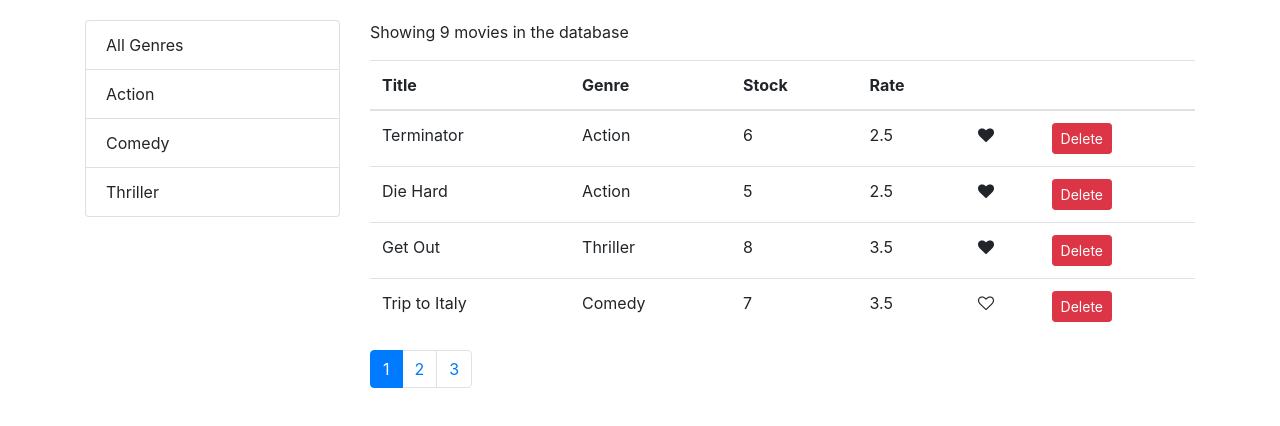
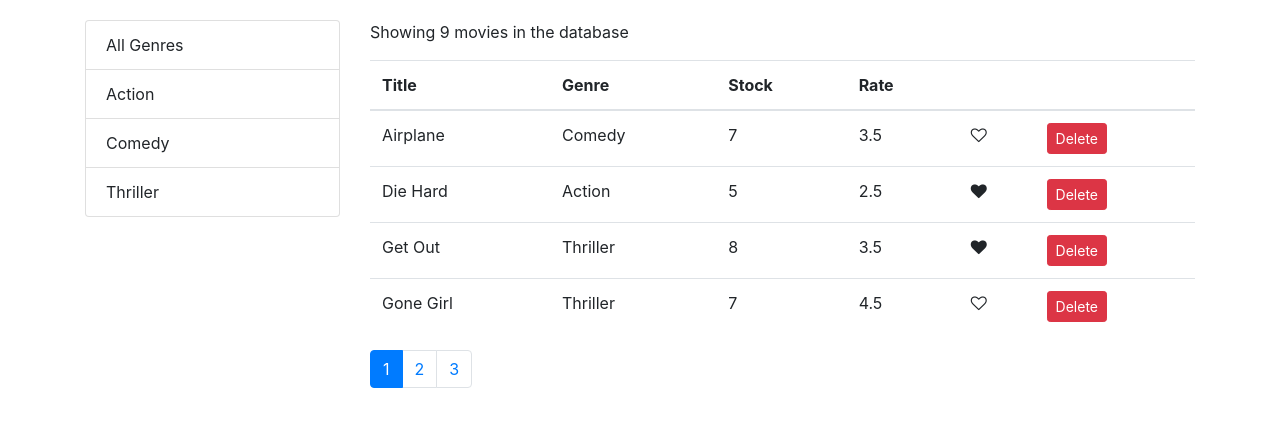
Before and after one commit to honorezemagho/moma, a React (Create React App) app: page / in a window 1280 px wide. Shown: the top 426 px of the page. Built offline with nearby package versions, Linux system fonts and the light colour scheme.

Commit message:
implementing sorting by title into moviesTable

```diff
--- a/src/components/movies.jsx
+++ b/src/components/movies.jsx
@@ -5,6 +5,7 @@ import ListGroup from "./common/listGroup";
 import MoviesTable from "./moviesTable";
 import Pagination from "./common/pagination";
 import {paginate} from '../utils/paginate';
+import _  from 'lodash';
 
 class Movies extends Component{
 state = {
@@ -12,11 +13,12 @@ state = {
     genres: [],
     selectedGenre: 0,
     currentPage: 1,
-    pageSize: 4
+    pageSize: 4,
+    sortColumn : {path:'title', order: 'asc'}
 }
 
 componentDidMount() {
-    const genres = [{name: 'All Genres'}, ...getGenres()]
+    const genres = [{_id: '', name: 'All Genres'}, ...getGenres()]
 
     this.setState({movies: getMovies(), genres})
 }
@@ -42,9 +44,13 @@ componentDidMount() {
         this.setState({selectedGenre: genre, currentPage: 1});
     }
 
+    handleSort = sortColumn => {
+        this.setState({sortColumn})
+    }
+
     render() {
     const {length: MoviesCount} = this.state.movies;
-    const {pageSize, currentPage,movies: allMovies, selectedGenre} = this.state;
+    const {pageSize, currentPage,movies: allMovies, selectedGenre,sortColumn} = this.state;
 
 if(MoviesCount === 0)
     return <p> There are no movies in the database</p>;
@@ -53,7 +59,9 @@ if(MoviesCount === 0)
         ? allMovies.filter(m => m.genre._id === selectedGenre._id)
         : allMovies;
 
-    const movies = paginate(filtered, currentPage, pageSize);
+    const sorted = _.orderBy(filtered,[sortColumn.path],[sortColumn.order])
+
+    const movies = paginate(sorted, currentPage, pageSize);
 
         return( <div className="row">
 
@@ -65,9 +73,12 @@ if(MoviesCount === 0)
                     <div className="col-md-9">
                 <p> Showing {filtered.length} movies in the database</p>
 
-                        <MoviesTable movies={movies}
+                        <MoviesTable
+                         movies={movies}
+                         sortColumn={sortColumn}
                         onDelete = {this.handleDelete}
-                        onLike={this.handleLike}/>
+                        onLike={this.handleLike}
+                        onSort={this.handleSort}/>
 
                 <Pagination itemsCount={filtered.length}
                             pageSize={pageSize}
--- a/src/components/moviesTable.jsx
+++ b/src/components/moviesTable.jsx
@@ -1,18 +1,30 @@
-import React from 'react';
+import React, {Component} from 'react';
 import Like from "./common/like";
 
-const MoviesTable = (props) => {
+class  MoviesTable extends Component{
+    raiseSort = path => {
+        const sortColumn = {...this.props.sortColumn};
+        if(sortColumn.path === path)
+            sortColumn.order = (sortColumn.order === "asc") ? "desc": "asc";
+        else{
+            sortColumn.path = path;
+            sortColumn.order = "asc";
+        }
+        this.props.onSort(sortColumn);
+    };
 
-    const {movies, onDelete, onLike} = props;
+    render() {
+        const {movies, onDelete, onLike} = this.props;
+        const raiseSort = this.raiseSort;
 
         return (
             <table className="table">
                 <thead>
                 <tr>
-                <th>Title</th>
-                <th>Genre</th>
-                <th>Stock</th>
-                <th>Rate</th>
+                    <th onClick={() => raiseSort('title')}>Title</th>
+                    <th onClick={() => raiseSort('genre.name')}>Genre</th>
+                    <th onClick={() => raiseSort('numberInStock')}>Stock</th>
+                    <th onClick={() => raiseSort('dailyRentalRate')}>Rate</th>
                     <th/>
                     <th/>
                 </tr>
@@ -36,5 +48,6 @@ const MoviesTable = (props) => {
             </table>
         );
     }
+}
 
 export default MoviesTable;
```
Lines whose indentation alone changed are shown as unchanged.
